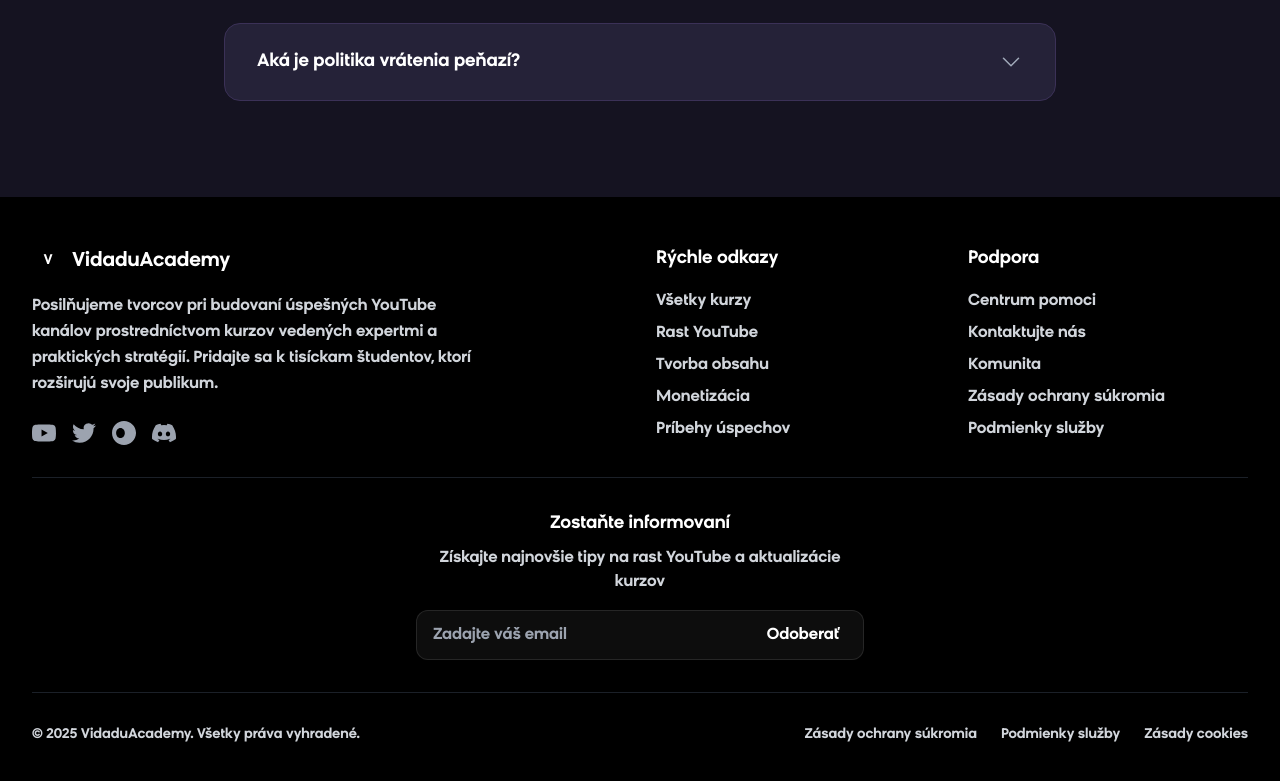
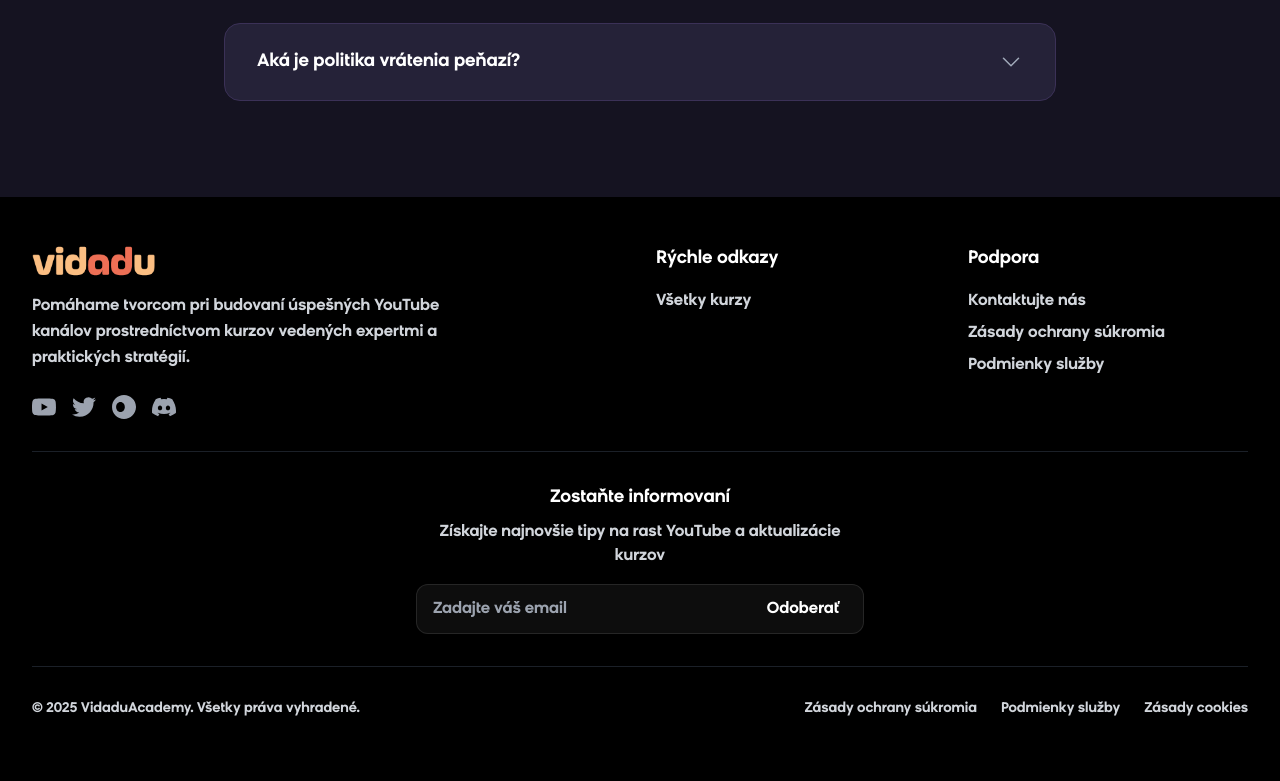
Before and after one commit to OVIIC/VidaduAcademy, a Vue app in the folder frontend/: page / in a window 1280 px wide. Shown: the part 5583-6364 px from the top of the page. Built offline with nearby package versions, Linux system fonts and the light colour scheme; no server answers.

Commit message:
Update footer: use logo image and remove unused links

```diff
--- a/frontend/src/components/layout/AppFooter.vue
+++ b/frontend/src/components/layout/AppFooter.vue
@@ -7,14 +7,11 @@
         <!-- Company Info -->
         <div class="col-span-1 md:col-span-2">
           <div class="flex items-center space-x-2 mb-4">
-            <div class="w-8 h-8 bg-gradient-to-r from-primary to-secondary rounded-lg flex items-center justify-center shadow-lg">
-              <span class="text-white font-bold text-sm">V</span>
-            </div>
-            <span class="text-xl font-bold text-white">VidaduAcademy</span>
+            <img src="/images/video-academy-logo.png" alt="Vidadu Academy" class="h-8 w-auto object-contain" />
           </div>
           <p class="text-gray-300 mb-6 max-w-md leading-relaxed">
-            Posilňujeme tvorcov pri budovaní úspešných YouTube kanálov prostredníctvom kurzov vedených expertmi
-            a praktických stratégií. Pridajte sa k tisíckam študentov, ktorí rozširujú svoje publikum.
+            Pomáhame tvorcom pri budovaní úspešných YouTube kanálov prostredníctvom kurzov vedených expertmi
+            a praktických stratégií.
           </p>
           <div class="flex space-x-4">
             <a href="#" class="text-gray-400 hover:text-primary transition-all duration-300 hover:scale-110">
@@ -41,26 +38,7 @@
                 Všetky kurzy
               </router-link>
             </li>
-            <li>
-              <router-link to="/courses?category=youtube-growth" class="text-gray-300 hover:text-primary transition-all duration-300 hover:translate-x-1">
-                Rast YouTube
-              </router-link>
-            </li>
-            <li>
-              <router-link to="/courses?category=content-creation" class="text-gray-300 hover:text-primary transition-all duration-300 hover:translate-x-1">
-                Tvorba obsahu
-              </router-link>
-            </li>
-            <li>
-              <router-link to="/courses?category=monetization" class="text-gray-300 hover:text-primary transition-all duration-300 hover:translate-x-1">
-                Monetizácia
-              </router-link>
-            </li>
-            <li>
-              <a href="#" class="text-gray-300 hover:text-primary transition-all duration-300 hover:translate-x-1">
-                Príbehy úspechov
-              </a>
-            </li>
+
           </ul>
         </div>
 
@@ -68,21 +46,13 @@
         <div>
           <h3 class="text-lg font-semibold mb-4 text-white">Podpora</h3>
           <ul class="space-y-2">
-            <li>
-              <a href="#" class="text-gray-300 hover:text-primary transition-all duration-300 hover:translate-x-1">
-                Centrum pomoci
-              </a>
-            </li>
+
             <li>
               <a href="#" class="text-gray-300 hover:text-primary transition-all duration-300 hover:translate-x-1">
                 Kontaktujte nás
               </a>
             </li>
-            <li>
-              <a href="#" class="text-gray-300 hover:text-primary transition-all duration-300 hover:translate-x-1">
-                Komunita
-              </a>
-            </li>
+
             <li>
               <a href="#" class="text-gray-300 hover:text-primary transition-all duration-300 hover:translate-x-1">
                 Zásady ochrany súkromia
```
